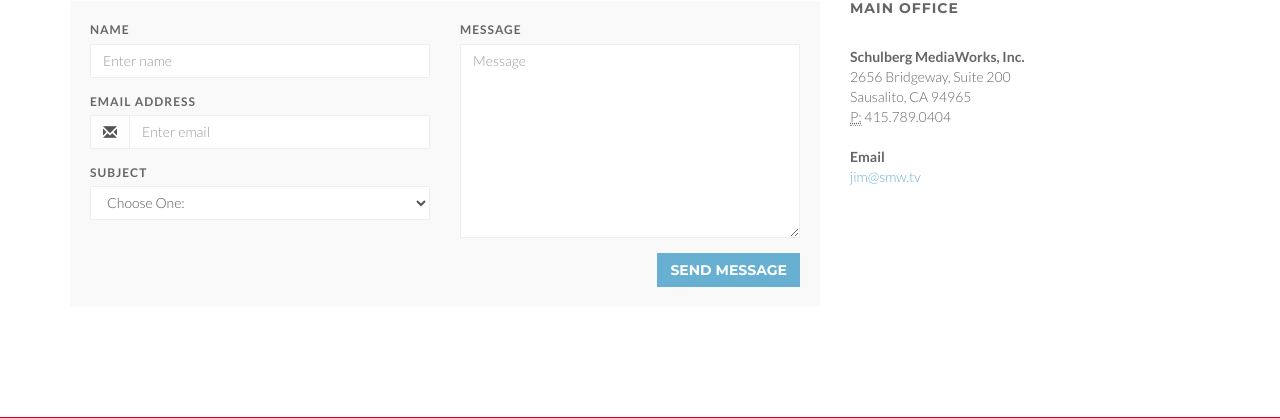
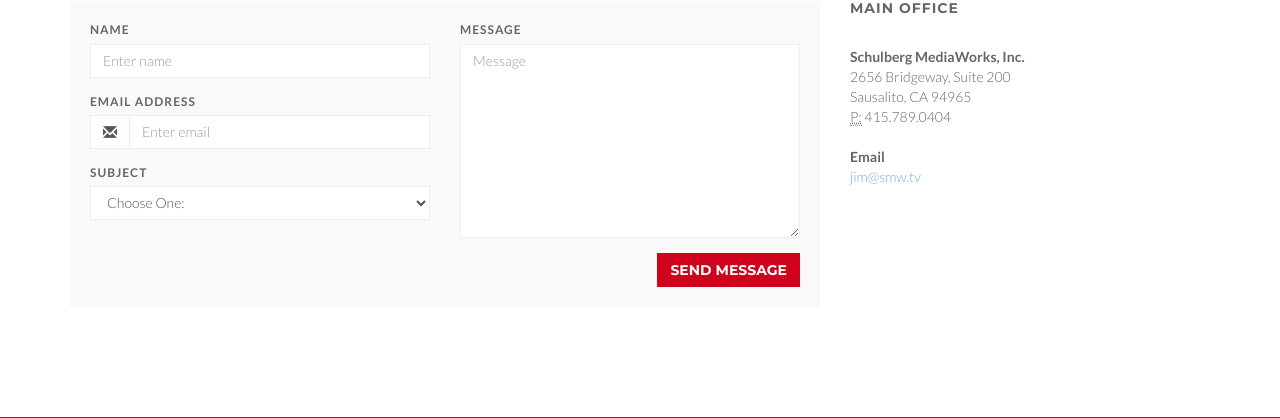
Before and after one commit to lsecrease/SMW, a PHP site: page /index.html in a window 1280 px wide. Shown: the part 5026-5444 px from the top of the page. Run offline with PHP 8.4, Linux system fonts and the light colour scheme.

Commit message:
Send button

```diff
--- a/color/default.css
+++ b/color/default.css
@@ -33,6 +33,6 @@ footer {
 
 .btn-skin {
   color: #fff;
-  background-color: #67b0d1;
-  border-color: #67b0d1;
+  background-color: #D0031F;
+  border-color: #D0031F;
 }
```
